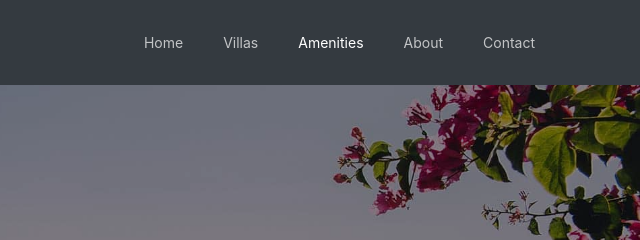
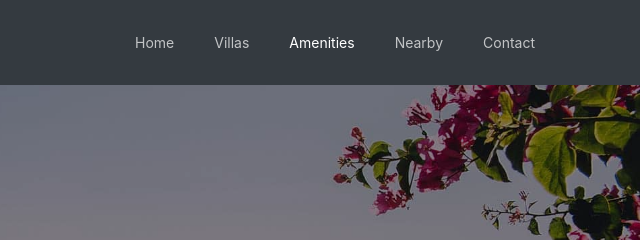
Before and after one commit to Malaprabha/website, a plain HTML site: page amenities.html in a window 1280 px wide. Shown: the top 240 px of the page, 640-1280 px from the left. Drawn offline with nearby package versions, Linux system fonts and the light colour scheme; some packages are replaced by stand-ins of ours; a script that the page names is missing.

Commit message:
fix path

```diff
--- a/amenities.html
+++ b/amenities.html
@@ -40,7 +40,7 @@
           <li class="nav-item"><a href="index.html" class="nav-link">Home</a></li>
           <li class="nav-item"><a href="villa.html" class="nav-link">Villas</a></li>
           <li class="nav-item active"><a href="amenities.html" class="nav-link">Amenities</a></li>
-          <li class="nav-item"><a href="about.html" class="nav-link">About</a></li>
+          <li class="nav-item"><a href="nearby.html" class="nav-link">Nearby</a></li>
           <li class="nav-item"><a href="contact.html" class="nav-link">Contact</a></li>
         </ul>
       </div>
```
Also changed, not shown: contact.html (+1 -1 lines), index.html (+1 -1 lines), nearby.html (renamed from about.html, +1 -1 lines), villa.html (+1 -1 lines).
